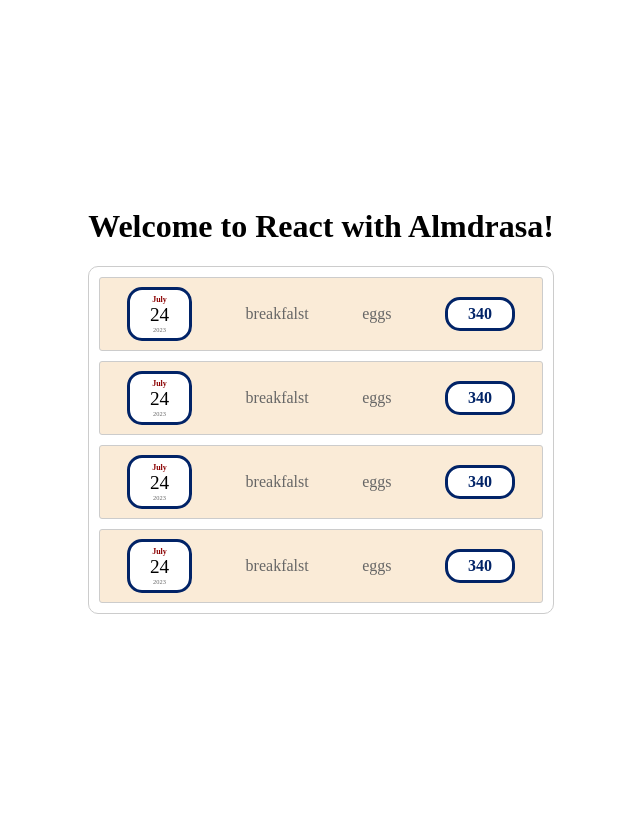
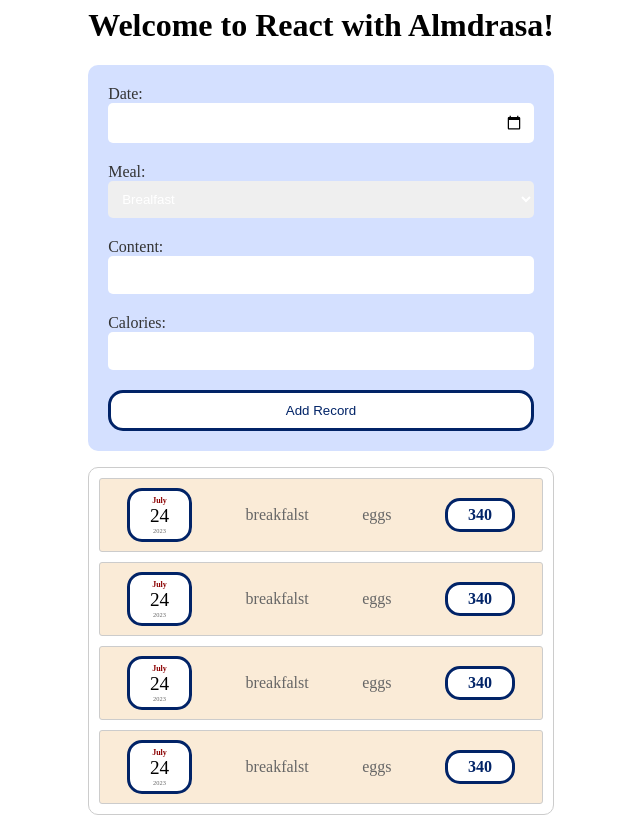
Before and after one commit to AhmedHesham303/Calorie-Tracker, a React (Vite) app: page / in a window 1280 px wide. Shown: the whole page, without its empty margins (319-959 px from the left). Built offline with nearby package versions, Linux system fonts and the light colour scheme.

Commit message:
adding input form with its styles

```diff
--- a/src/App.jsx
+++ b/src/App.jsx
@@ -1,5 +1,5 @@
 import CalorieRecord from "./Components/calorieRecordSection/CalorieRecord";
-// import CaloriesRecordEdit from "../edit/CaloriesRecordEdit";
+import CaloriesRecordEdit from "./Components/edit/CaloriesRecordEdit";
 import RecordList from "./Components/calorieRecordSection/RecordList";
 import "./Components/calorieRecordSection/RecordList.css"; // move this to the top or after imports
 
@@ -33,6 +33,7 @@ export default function App() {
   return (
     <div className="App">
       <h1>Welcome to React with Almdrasa!</h1>
+      <CaloriesRecordEdit />
       <RecordList records={records} />
     </div>
   );
--- /dev/null
+++ b/src/Components/edit/CalorieRecordEdit.css
@@ -0,0 +1,55 @@
+/* Form styles */
+
+form {
+  background-color: #d4e0ff;
+  padding: 20px;
+  border-radius: 10px;
+}
+
+form label {
+  color: #333;
+  margin-right: 30px;
+  margin-bottom: 10px;
+}
+
+form input[type="text"],
+form input[type="number"],
+form input[type="date"] {
+  color: #fff;
+  border: none;
+  padding: 10px;
+  border-radius: 5px;
+  width: 100%;
+  min-width: 255px;
+  margin-bottom: 20px;
+  font-size: 16px;
+  display: block;
+  box-sizing: border-box;
+}
+
+form select {
+  color: #fff;
+  border: none;
+  padding: 10px;
+  border-radius: 5px;
+  width: 100%;
+  min-width: 255px;
+  margin-bottom: 20px;
+  display: block;
+  box-sizing: border-box;
+}
+
+.footer {
+  display: flex;
+}
+
+.footer button {
+  background-color: white;
+  color: #012367;
+  display: block;
+  border: 3px solid #012367;
+  border-radius: 15px;
+  padding: 10px;
+  cursor: pointer;
+  flex-grow: 1;
+}
--- a/src/Components/edit/CaloriesRecordEdit.jsx
+++ b/src/Components/edit/CaloriesRecordEdit.jsx
@@ -1,4 +1,26 @@
-// export default CaloriesRecordEdit(){
-//   return (<div></div>);
+import "./CalorieRecordEdit.css";
+export default function CaloriesRecordEdit() {
+  return (
+    <form>
+      <label>Date: </label>
+      <input type="date" />
 
-// }
+      <label>Meal: </label>
+      <select>
+        <option value="Brealfast">Brealfast</option>
+        <option value="Dinner">Dinner</option>
+        <option value="Lunch">Lunch</option>
+        <option value="Snack">Snack</option>
+      </select>
+
+      <label>Content: </label>
+      <input type="text" />
+
+      <label>Calories: </label>
+      <input type="number" />
+      <div className="footer">
+        <button>Add Record</button>
+      </div>
+    </form>
+  );
+}
```
